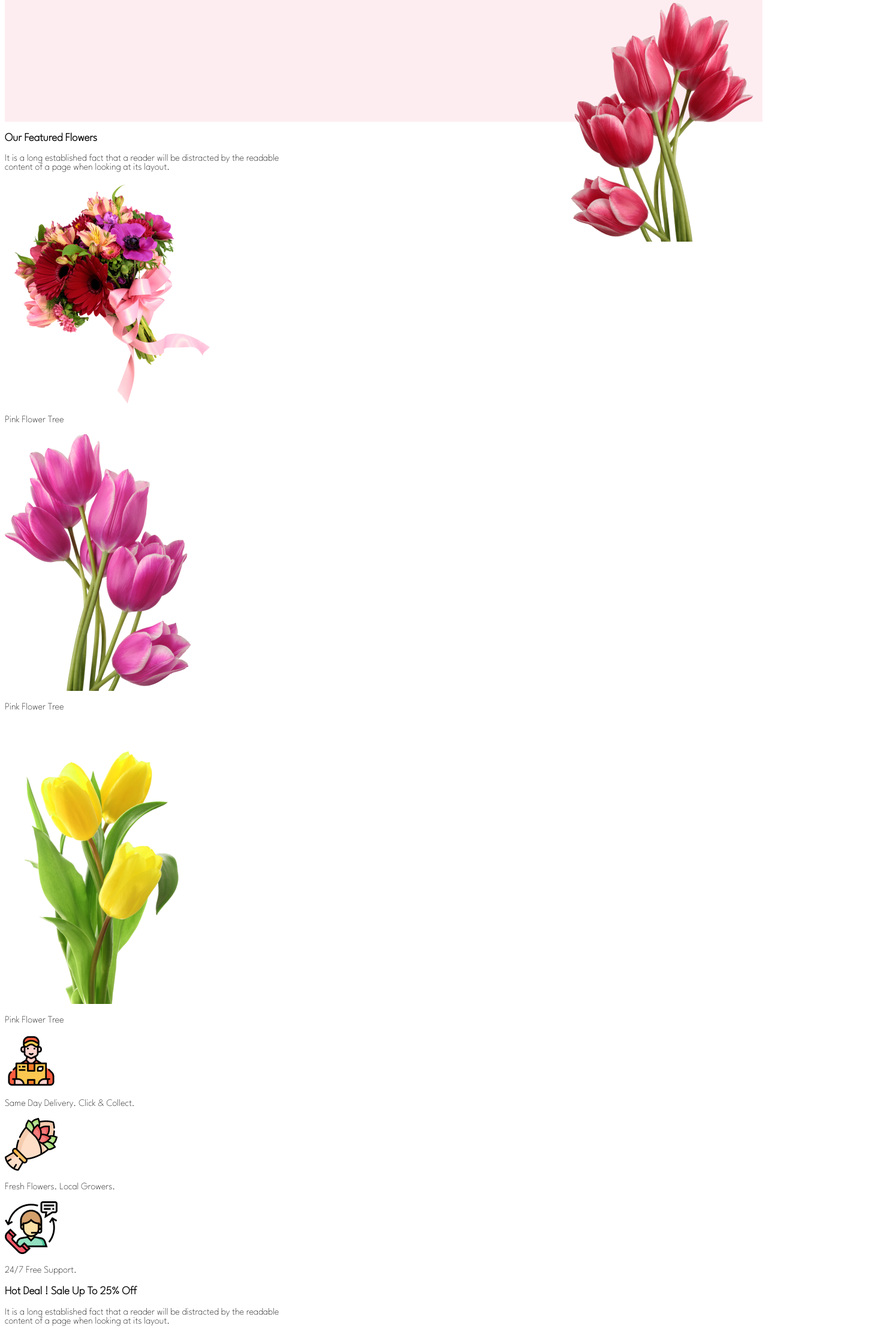
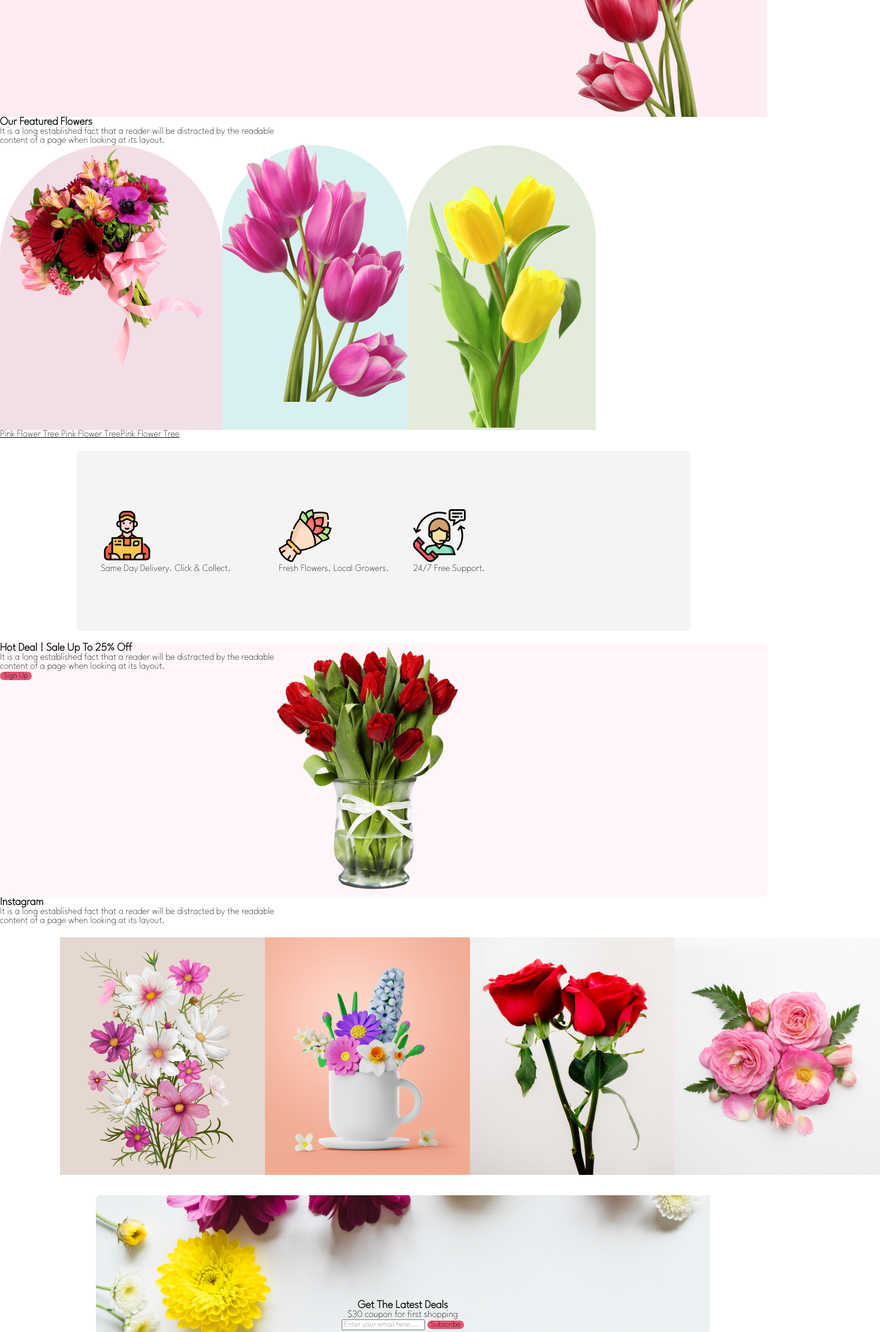
Before and after one commit to Dipto-shaha/Assignment1FlowerShop, a plain HTML site: page index.html in a window 1280 px wide. Shown: the part 205-2426 px from the top of the page at 60% size, 1468 px wide, since content can reach past the window. Drawn offline with Linux system fonts and the light colour scheme.

Commit message:
Basic structure update

```diff
--- a/index.html
+++ b/index.html
@@ -14,48 +14,58 @@
   </head>
   <body>
     <header>
+      <div class="parentHeader">
         <div class="textintro">
           <h3>Let's make beautiful flowers a part of your life.</h3>
           <p>
-          It is a long established fact that a reader will be distracted by the
-          readable content of a page when looking at its layout. The point of
-          using Lorem Ipsum is that it has a more-or-less normal distribution of
-          letters.
+            It is a long established fact that a reader will be distracted by
+            the readable content of a page when looking at its layout. The point
+            of using Lorem Ipsum is that it has a more-or-less normal
+            distribution of letters.
           </p>
           <button class="btn">Shop Now</button>
         </div>
         <div>
           <img src="images/pngwing 10.png" />
         </div>
+      </div>
     </header>
     <main>
       <section id="featured">
-        <div>
+        <div class="textOfFeatered">
           <h3>Our Featured Flowers</h3>
           <p>
             It is a long established fact that a reader will be distracted by
             the readable <br />content of a page when looking at its layout.
           </p>
         </div>
+        <div class="container">
+          <div class="box1">
+            <img src="images/pngwing 5.png" alt="" />
+          </div>
+
+          <div class="box2">
+            <img src="images/pngwing 6.png" alt="" />
+          </div>
+          <div class="box3">
+            <img src="images/pngwing 7.png" alt="" />
+          </div>
+        </div>
         <div>
-          <div><img src="images/pngwing 5.png" alt="" /></div>
-          <p>Pink Flower Tree</p>
-          <div><img src="images/pngwing 6.png" alt="" /></div>
-          <p>Pink Flower Tree</p>
-          <div><img src="images/pngwing 7.png" alt="" /></div>
-          <p>Pink Flower Tree</p>
+          <u>Pink Flower Tree </u><span class="space"></span
+          ><u>Pink Flower Tree</u><u><span></span>Pink Flower Tree </u>
         </div>
       </section>
       <section id="Promo">
-        <div>
-          <div>
+        <div class="containerofPromo">
+          <div class="box">
             <img src="images/Group 57.png" alt="" />
             <p>Same Day Delivery. Click & Collect.</p>
           </div>
-          <div>
+          <div class="box">
             <img src="images/Group 58.png" alt="" />
             <p>Fresh Flowers. Local Growers.</p>
-          </div>
+          </div class="box">
           <div>
             <img src="images/Group 59.png" alt="" />
             <p>24/7 Free Support.</p>
@@ -63,6 +73,7 @@
         </div>
       </section>
       <section>
+        <div class="deal">
             <div>
                 <h3>Hot Deal ! Sale Up To 25% <span>Off</span></h3>
                 <p>
@@ -73,7 +84,8 @@
                 <button class="btn">Sign Up</button>
             </div>
             <div>
-          <img src="images/Rectangle 6.png" alt="" />
+            <img src="images/pngwing 8.png" alt="" />
+            </div>
         </div>
       </section>
       <section>
@@ -85,34 +97,34 @@
             content of a page when looking at its layout.
           </p>
         </div>
-        <div>
-          <div><img src="images/Rectangle 4.png" alt="" /></div>
-          <div><img src="images/Rectangle 5.png" alt="" /></div>
-          <div><img src="images/Rectangle 6.png" alt="" /></div>
-          <div><img src="images/Flower 01.png" alt="" /></div>
+        <div class="insta">
+          <div clas="insta-box"><img src="images/Rectangle 4.png" alt="" /></div>
+          <div clas="insta-box"><img src="images/Rectangle 5.png" alt="" /></div>
+          <div clas="insta-box"><img src="images/Rectangle 6.png" alt="" /></div>
+          <div clas="insta-box"><img src="images/Flower 01.png" alt="" /></div>
         </div>
       </section>
       <div class="offer">
+        <div class="content">
           <h3>Get The Latest Deals</h3>
           <p>$30 coupon for first shopping</p>
           <form action="">
-          <input
-            type="email"
-            name=""
-            id=""
-            placeholder="Enter your email here...."
-          />
+            <input type="email" name="" id="" placeholder="Enter your email here...." />
             <button type="submit" class="btn">Subscribe</button>
           </form>
         </div>
+      </div>
+
     </main>
     <footer>
+      <div class="footclass">
         <h3><span>Flower</span>Shop</h3>
       <p>
         It is a long established fact that a reader will be distracted by the
         readable <br />content of a page when looking at its layout.
       </p>
       <p class="copywrite">@2020-2023, FlowerShop.com. All rights reserved.</p>
+      </div>
     </footer>
   </body>
 </html>
--- a/styles/style.css
+++ b/styles/style.css
@@ -2,6 +2,7 @@
 * {
   font-family: "Lato", sans-serif;
   font-family: "League Spartan", sans-serif;
+  margin: 0;
 }
 .btn {
   border-radius: 8px;
@@ -12,36 +13,107 @@
 header {
   background: rgba(229, 84, 115, 0.1);
   display: flex;
-  flex-direction: column;
   width: 100%;
   height: 400px;
 }
 header img {
   float: right;
+  margin-top: 0;
   width: 335px;
   height: 400px;
 }
-header div {
-  width: 100%; /* Adjust the width as per your requirements */
-  height: 200px; /* Adjust the height as per your requirements */
+.parentHeader {
+  display: flex;
+  justify-content: space-between;
 }
 .textintro {
   width: 60%;
 }
+/* featured Part Style */
+.textOfFeatered {
+}
+.container {
+  display: flex;
+  flex-direction: space-between;
+}
+.box1 .box2 .box3 {
+  width: 25%;
+  height: 400px;
+}
+.box1 {
+  border-radius: 300px 300px 0px 0px;
+  background: rgba(167, 33, 98, 0.15);
+}
+.box2 {
+  border-radius: 300px 300px 0px 0px;
+  background: rgba(5, 151, 160, 0.15);
+}
+.box3 {
+  border-radius: 300px 300px 0px 0px;
+  background: rgba(71, 125, 17, 0.15);
+}
+
+/* Promotion */
+.containerofPromo {
+  display: flex;
+  flex-direction: space-between;
+  width: 80%;
+  height: 300px;
+  border-radius: 8px;
+  background: rgba(39, 39, 39, 0.05);
+  margin: 20px 10%;
+  align-items: center;
+}
+.box {
+  margin: 40px 20px;
+  padding: 20px;
+  align-items: center;
+}
+/* Deal Style */
+.deal {
+  border-radius: 8px;
+  background: rgba(229, 84, 115, 0.05);
+  display: flex;
+}
+
+/* insta Style */
+.insta {
+  display: flex;
+  margin-left: 100px;
+  margin-right: 100px;
+  margin-top: 20px;
+  margin-bottom: 20px;
+}
+.insta-box img {
+  height: 280px;
+  width: 280px;
+}
+.insta-box {
+  width: 100px;
+  height: 10px;
+  margin-right: 20px;
+}
 
 /* Offer Part Design */
 .offer {
-  background-image: url("/images/Rectangle\ 9.png");
+  display: flex;
+  justify-content: center;
+  align-items: center;
+  background-image: url("/images/Rectangle 9.png");
   width: 80%;
-  height: 449px;
+  height: 400px;
+  margin: 30px 160px;
 }
+.content {
+  text-align: center;
+}
+
 /* Footer Style */
 footer {
   background-color: #111010;
   width: 100%;
   height: 449px;
   color: #ffffff;
-  font-family: Lato;
   font-style: normal;
   line-height: normal;
   text-align: center;
@@ -50,11 +122,15 @@ footer h3 {
   font-size: 48px;
   font-weight: 800;
 }
-footer > h3 > span {
+footer h3 span {
   color: #e55473;
 }
 footer p {
   color: rgba(255, 255, 255, 0.9);
+}
+.footclass {
+  display: grid;
+  place-items: center;
 }
 .copywrite {
   color: rgba(255, 255, 255, 0.4);
```
Lines whose indentation alone changed are shown as unchanged.
